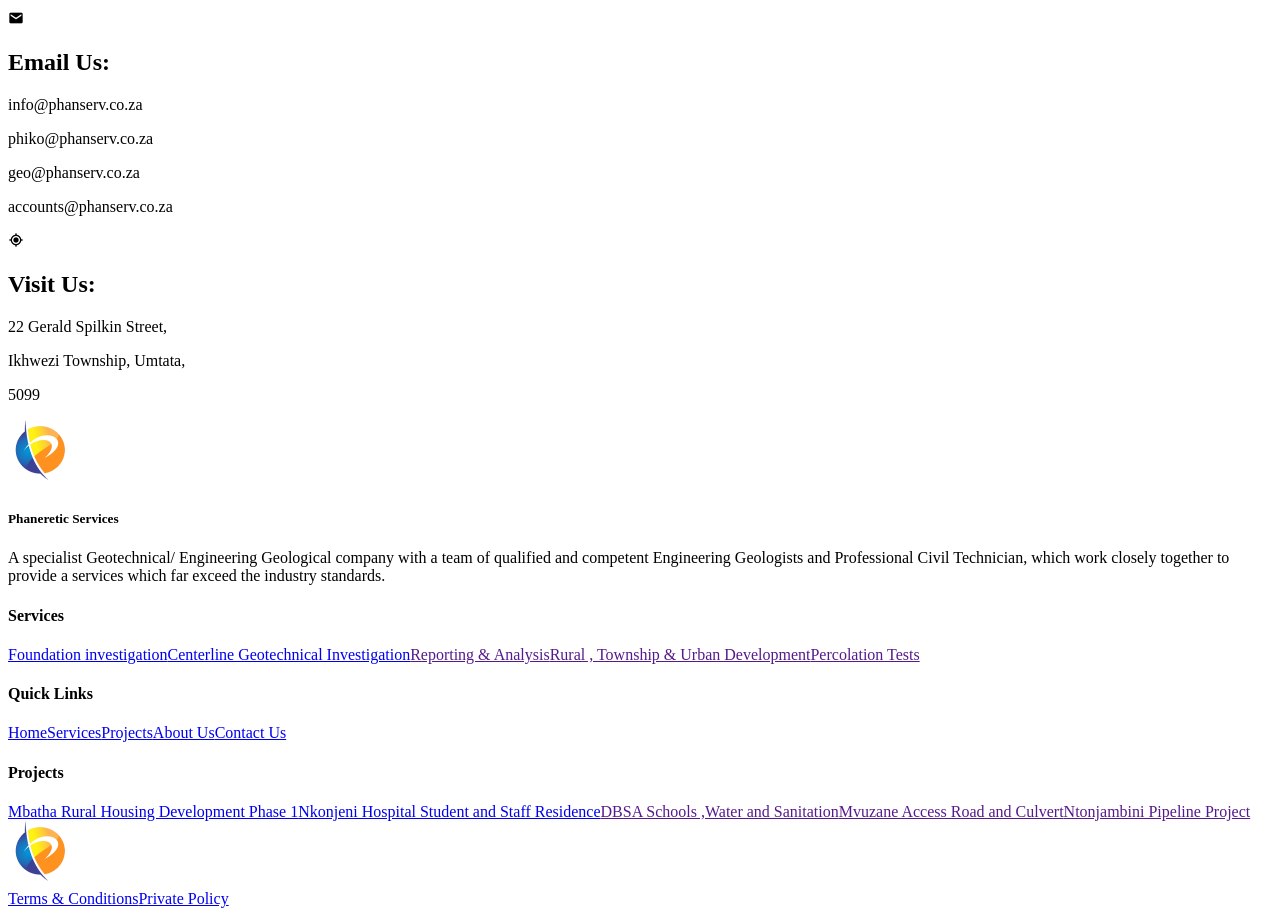
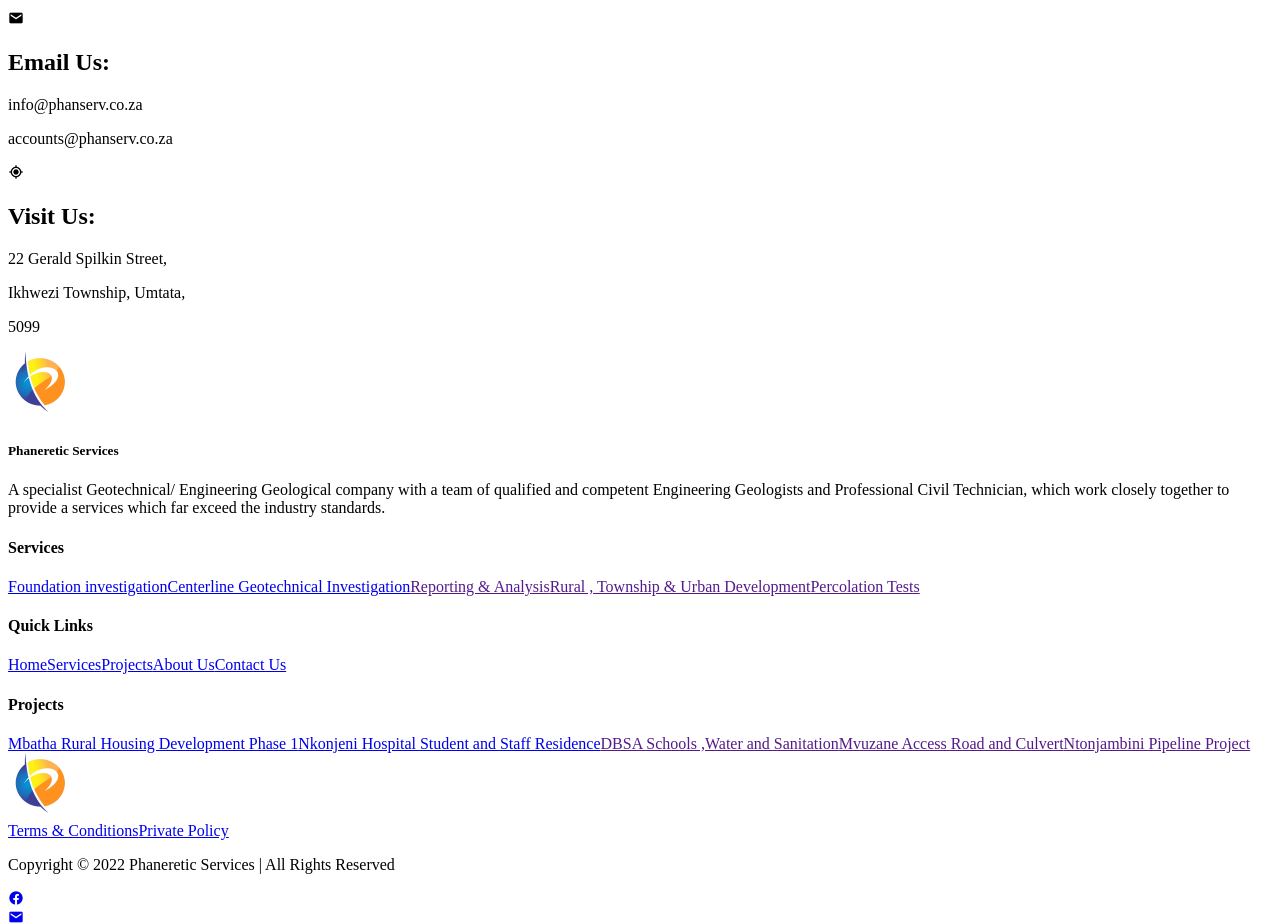
Before and after one commit to ThomasGumede/phanserv, a Next.js app: page / in a window 1280 px wide. Shown: the part 7480-8404 px from the top of the page. Built offline with nearby package versions, Linux system fonts and the light colour scheme.

Commit message:
Update HomeContacts.jsx

```diff
--- a/components/HomeContacts.jsx
+++ b/components/HomeContacts.jsx
@@ -35,12 +35,6 @@
                         info@phanserv.co.za
                     </p>
                     <p className="text-lg md:text-xl font-normal text-color-p">
-                        phiko@phanserv.co.za
-                    </p>
-                    <p className="text-lg md:text-xl font-normal text-color-p">
-                        geo@phanserv.co.za
-                    </p>
-                    <p className="text-lg md:text-xl font-normal text-color-p">
                         accounts@phanserv.co.za
                     </p>
                 </div>
```
